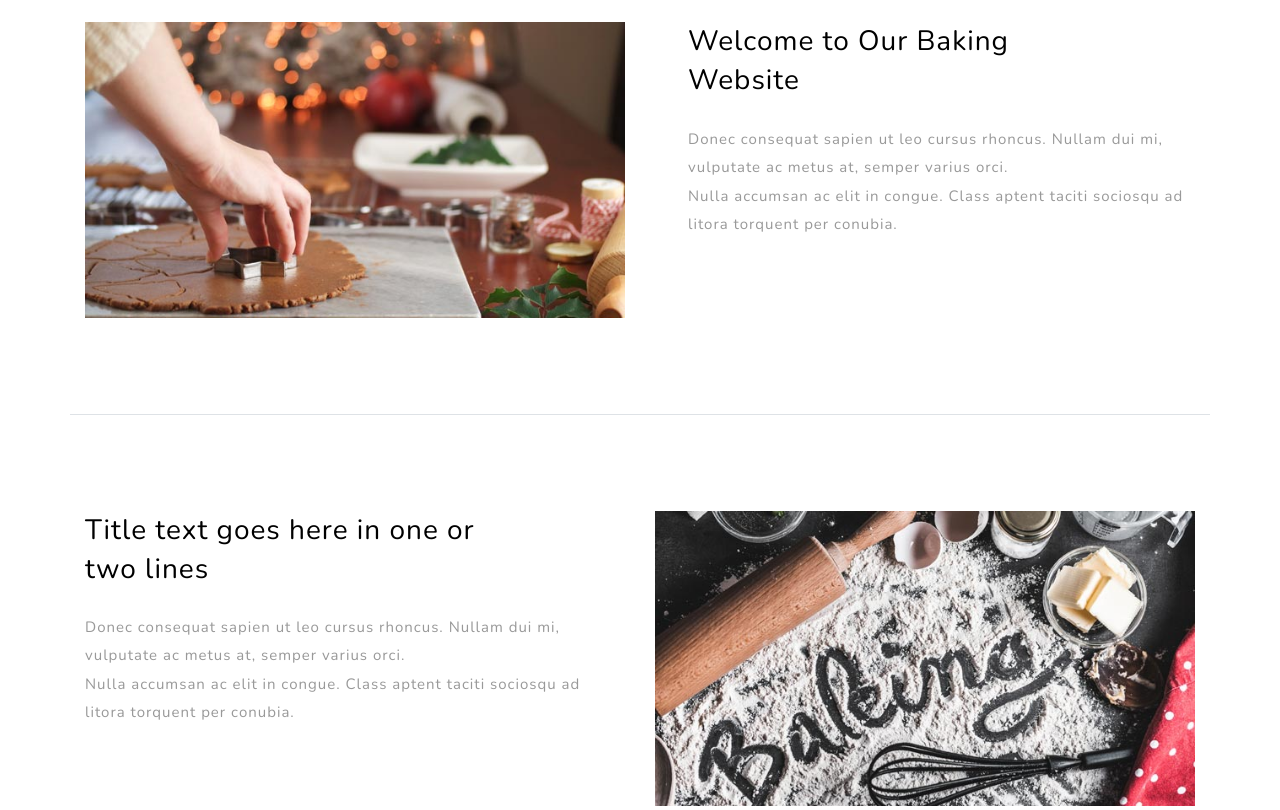
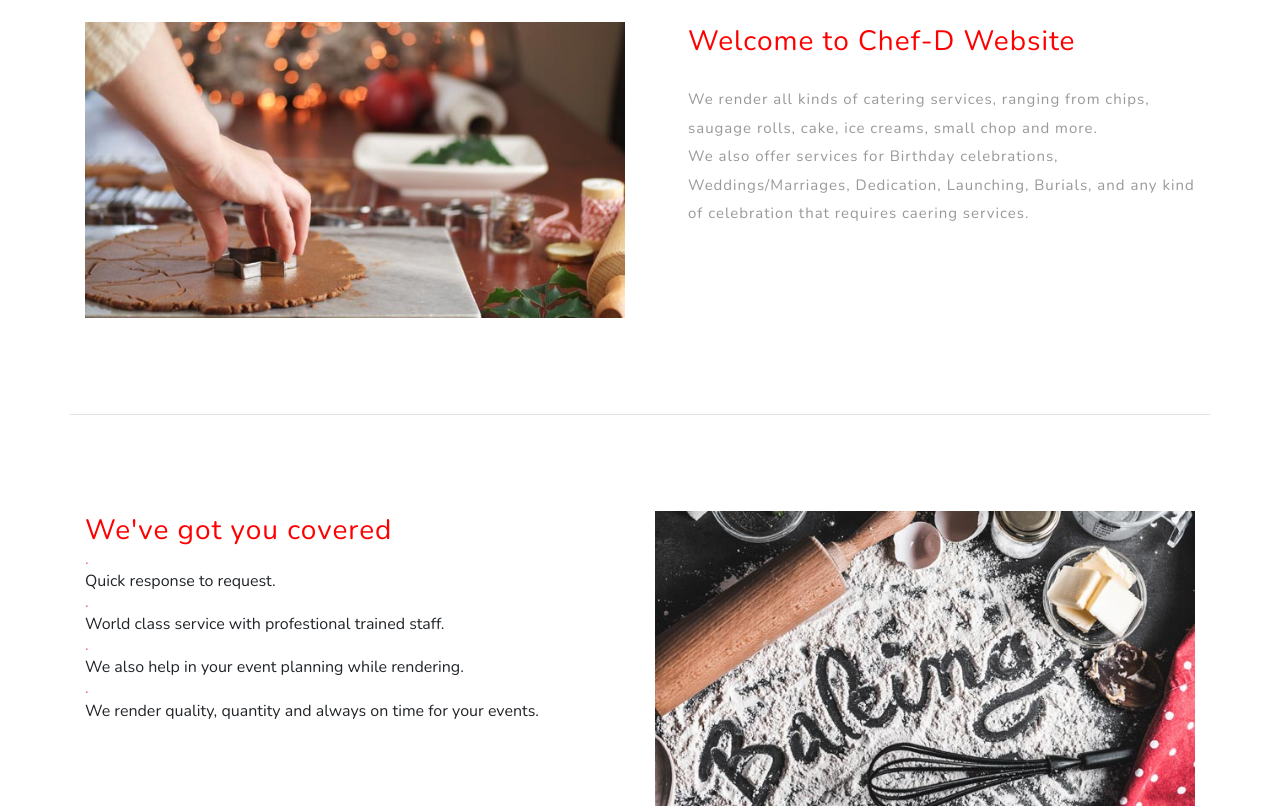
Before and after one commit to brainbox-feivel/chef-D, a plain HTML site: page index.html in a window 1280 px wide. Shown: the part 880-1690 px from the top of the page. Drawn offline with nearby package versions, Linux system fonts and the light colour scheme.

Commit message:
just edited the about uss section
the changes i mad was just editing the text and filling in the right info

```diff
--- a/index.html
+++ b/index.html
@@ -248,12 +248,9 @@ License URL: http://creativecommons.org/licenses/by/3.0/
 					<img class="img-fluid" src="images/ab.jpg" alt="">
 				</div>
 				<div class="col-lg-6 pl-lg-5 abou-right-w3layuts mt-lg-0 mt-5">
-					<h3 class="mb-4">Welcome to Our Baking <br>Website</h3>
-					<p>Donec consequat sapien ut leo cursus rhoncus. Nullam dui mi, vulputate ac metus
-						at, semper
-						varius orci. </p>
-					<p>Nulla accumsan ac elit in congue. Class aptent taciti sociosqu ad litora torquent
-						per conubia.</p>
+					<h3 class="mb-4" style="color:red;" >Welcome to Chef-D Website</h3>
+					<p>We render all kinds of catering services, ranging from chips, saugage rolls, cake, ice creams, small chop and more. </p>
+					<p>We also offer services for Birthday celebrations, Weddings/Marriages, Dedication, Launching, Burials, and any kind of celebration that requires caering services.</p>
 				</div>
 			</div>
 			<div class="row flex-row-reverse border-top pt-lg-5 pt-sm-4 pt-2 mt-lg-5 mt-sm-4 mt-2">
@@ -261,12 +258,11 @@ License URL: http://creativecommons.org/licenses/by/3.0/
 					<img class="img-fluid mt-5" src="images/ab2.jpg" alt="">
 				</div>
 				<div class="col-lg-6 abou-right-w3layuts mt-5">
-					<h3 class="mb-4">Title text goes here in one or <br>two lines</h3>
-					<p>Donec consequat sapien ut leo cursus rhoncus. Nullam dui mi, vulputate ac metus
-						at, semper
-						varius orci. </p>
-					<p>Nulla accumsan ac elit in congue. Class aptent taciti sociosqu ad litora torquent
-						per conubia.</p>
+					<h3 class="text-colors let-spa" style="color:red;"> We've got you covered</h3>
+					<p><h6 class="text-colors let-spa">.</h6> Quick response to request. </p>
+					<p><h6 class="text-colors let-spa">.</h6> World class service with profestional trained staff.</p>
+					<p><h6 class="text-colors let-spa">.</h6> We also help in your event planning while rendering.</p>
+					<p><h6 class="text-colors let-spa">.</h6> We render quality, quantity and always on time for your events.</p>
 				</div>
 			</div>
 		</div>
```
